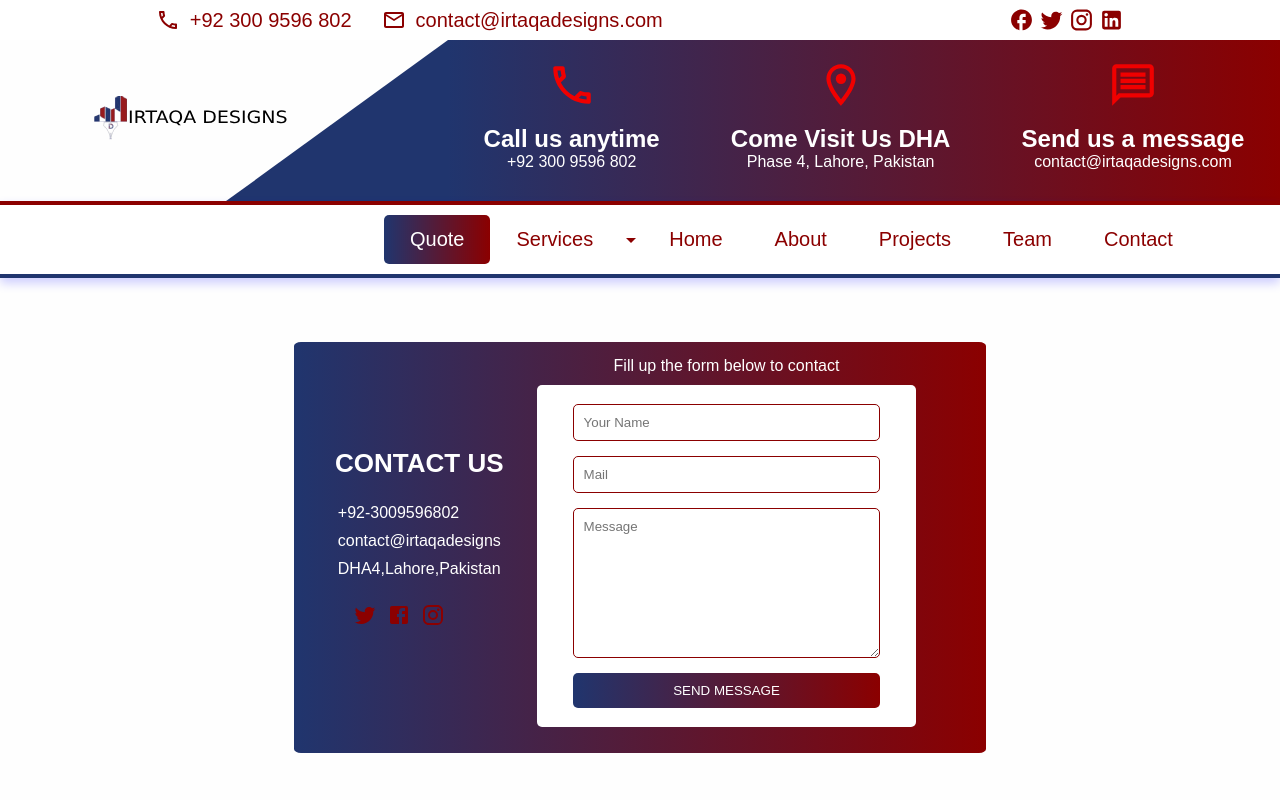
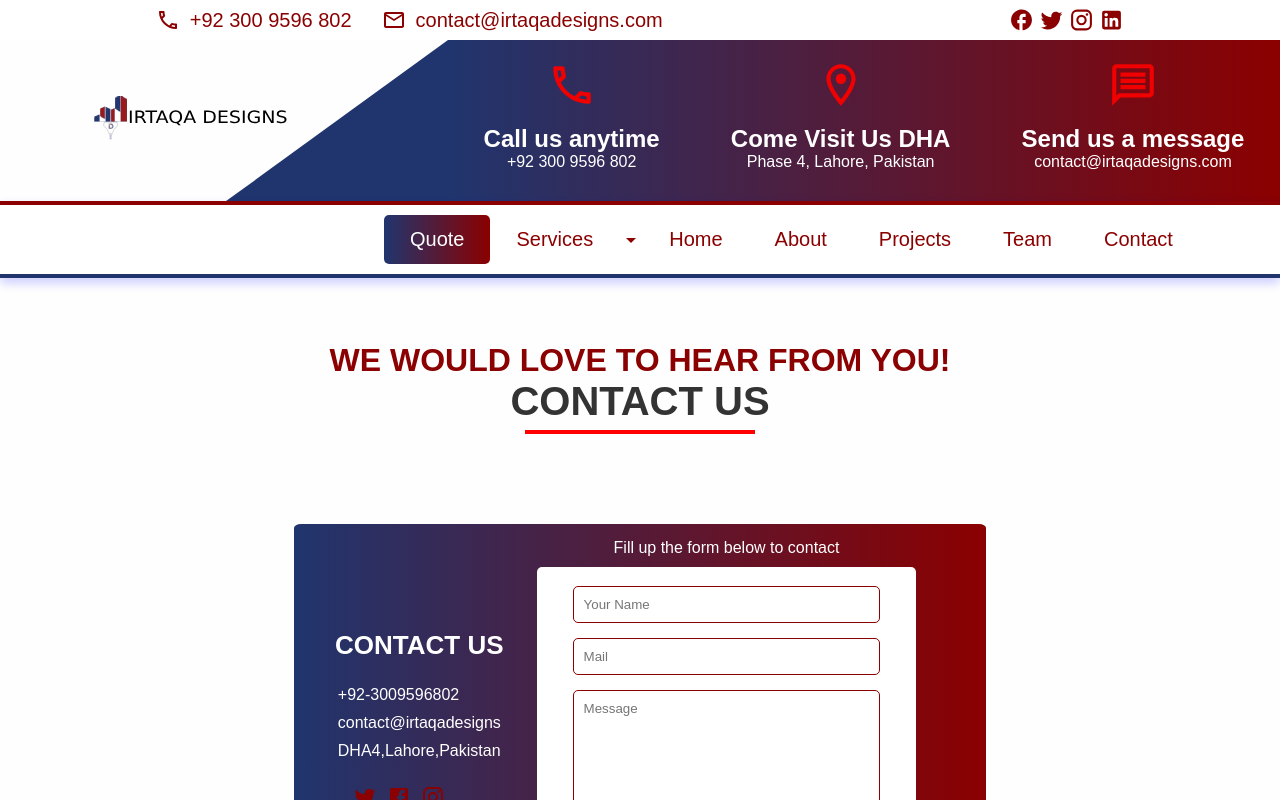
Before and after one commit to shahiryarverified/irtaqa-designs, a React (Create React App) app: page /contact in a window 1280 px wide. Shown: the top 800 px of the page. Built offline with nearby package versions, Linux system fonts and the light colour scheme.

Commit message:
made some theme adjustments

```diff
--- a/src/components/ContactUsSection/ContactUsSection.js
+++ b/src/components/ContactUsSection/ContactUsSection.js
@@ -5,6 +5,10 @@ import { Facebook, Instagram, Twitter } from "@mui/icons-material";
 function ContactUsSection() {
   return (
     <div className="contact-us-section">
+      <div className="headings">
+        <h4>WE WOULD LOVE TO HEAR FROM YOU!</h4>
+        <h2>Contact Us</h2>
+      </div>
       <div className="contact-us-section-inner">
         <div className="contact-info">
           <h2>CONTACT US</h2>
--- a/src/components/ContactUsSection/contactussection.css
+++ b/src/components/ContactUsSection/contactussection.css
@@ -50,6 +50,7 @@
 
   .contact-us-section {
     display: flex;
+    flex-direction: column;
     align-items: center;
     justify-content: center;
     width: 60%;
--- a/src/components/ProjectsSection/projectssection.css
+++ b/src/components/ProjectsSection/projectssection.css
@@ -37,7 +37,7 @@
     text-align: center;
     text-decoration: none;
     color: #ffffff;
-    background: linear-gradient(to right, #0000ff,#20356E);
+    background: linear-gradient(to right, #8b0000,#20356E);
     border: 2px solid #8B0000;
     box-shadow: 0 6px 6px rgba(0, 0, 0, 0.1);
     transition: all 0.3s ease;
@@ -87,7 +87,7 @@
 
   .project-info {
     padding: 10px;
-    background-color: #8B0000;
+    background: linear-gradient(to left, #8b0000, #20356E);
     border-radius: 5px;
     user-select: none;
   }
--- a/src/components/Storysection/storysection.css
+++ b/src/components/Storysection/storysection.css
@@ -22,7 +22,7 @@
 /* CSS for the "Our Story" section */
 .story {
     display: flex;
-    background-color: #EDF2F7;
+    /* background-color: #EDF2F7; */
     flex-direction: column;
     justify-content: center;
     text-align: center;
@@ -93,7 +93,7 @@
     text-align: center;
     text-decoration: none;
     color: #ffffff;
-    background: linear-gradient(to right, #0000ff,#20356E);
+    background: linear-gradient(to right, #8b0000,#20356E);
     border: 2px solid #8B0000;
     box-shadow: 0 6px 6px rgba(0, 0, 0, 0.1);
     transition: all 0.3s ease;
```
Also changed, not shown: src/components/ProjectCounter/ProjectCounter.js (+1 -6 lines).
